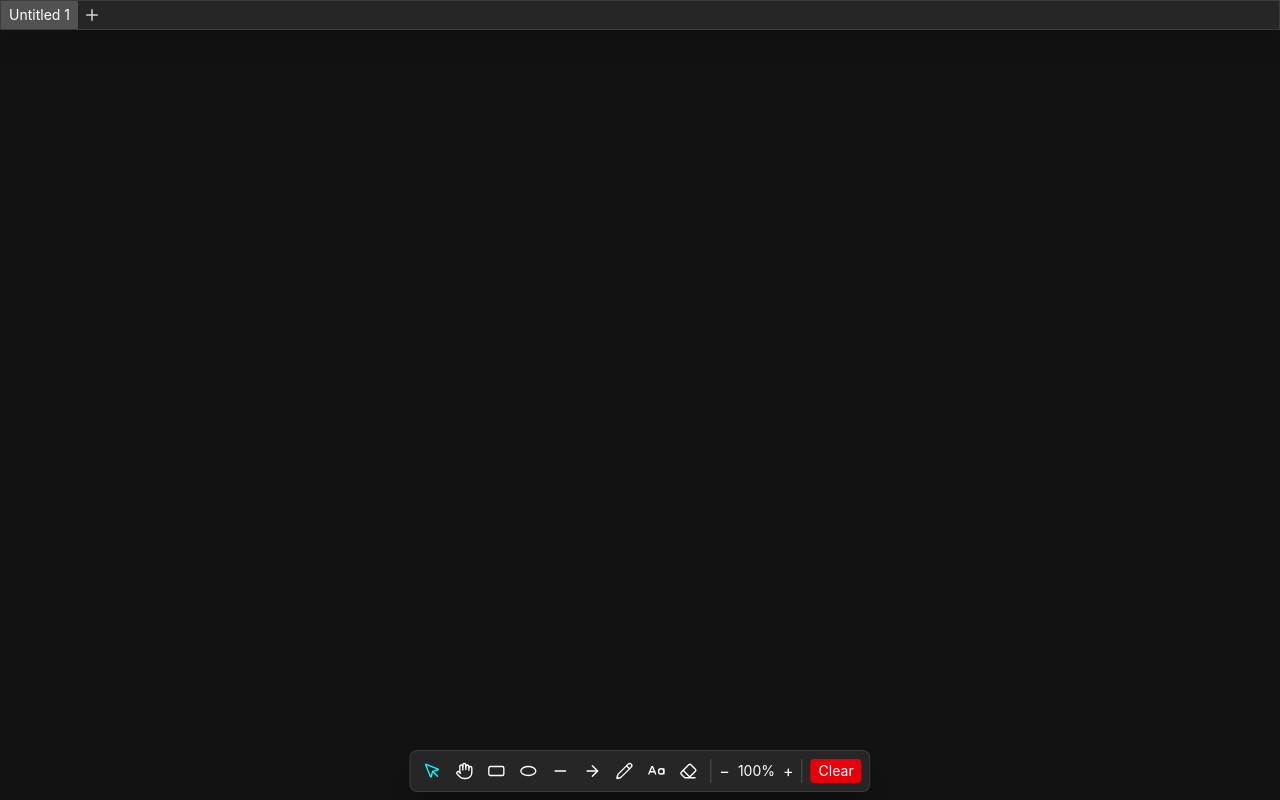
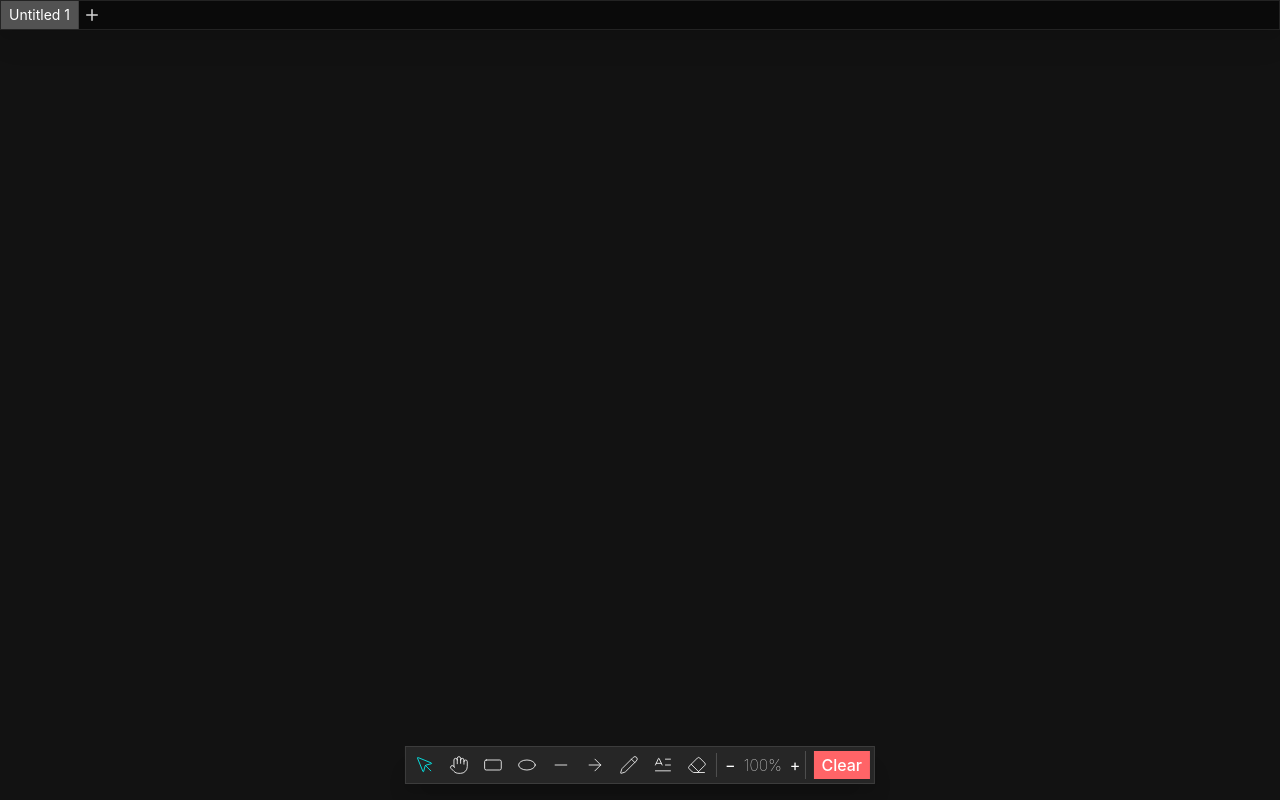
Before and after one commit to SayaniSen2022/sketch-in-sync, a React (Vite) app in the folder client/: page / in a window 1280 px wide. Built offline with nearby package versions, Linux system fonts and the light colour scheme.

Commit message:
added tabs, canvas instances to be stored in local storage

```diff
--- a/client/src/App.tsx
+++ b/client/src/App.tsx
@@ -1,64 +1,99 @@
-import { useState } from "react";
+import { useCallback, useEffect, useState } from "react";
 import Canvas from "@/components/Canvas";
 import CloseTabModal from "@/components/CloseTabModal";
 import TabBar, { type CanvasTab } from "@/components/TabBar";
+import {
+  clearStoredDocument,
+  loadStoredWorkspace,
+  saveStoredWorkspace,
+} from "@/canvas/scene/persistence";
 
 function createTab(title: string, isDefault = false): CanvasTab {
   return { id: crypto.randomUUID(), title, isDefault };
 }
 
 function App() {
-  const [tabs, setTabs] = useState<CanvasTab[]>(() => [createTab("Untitled 1", true)]);
-  const [activeTabId, setActiveTabId] = useState(() => tabs[0].id);
+  const [workspace, setWorkspace] = useState(() => loadStoredWorkspace());
   const [pendingCloseTabId, setPendingCloseTabId] = useState<string | null>(null);
+  const [closingTabId, setClosingTabId] = useState<string | null>(null);
+  const tabs: CanvasTab[] = workspace.tabs;
+  const activeTabId = workspace.activeTabId;
+
+  useEffect(() => {
+    saveStoredWorkspace(tabs, activeTabId);
+  }, [tabs, activeTabId]);
 
   const createNewTab = () => {
     const tab = createTab(`Untitled ${tabs.length + 1}`);
-    setTabs([...tabs, tab]);
-    setActiveTabId(tab.id);
+    setWorkspace({ tabs: [...tabs, tab], activeTabId: tab.id });
   };
 
   const renameTab = (tabId: string, title: string) => {
-    setTabs((currentTabs) =>
-      currentTabs.map((tab) => (tab.id === tabId ? { ...tab, title } : tab)),
-    );
+    setWorkspace((currentWorkspace) => ({
+      ...currentWorkspace,
+      tabs: currentWorkspace.tabs.map((tab) => (tab.id === tabId ? { ...tab, title } : tab)),
+    }));
   };
 
-  const closeTab = (tabId: string) => {
+  const closeTab = useCallback(
+    (tabId: string) => {
       const tab = tabs.find((candidate) => candidate.id === tabId);
       if (!tab) return;
 
       const closingIndex = tabs.findIndex((candidate) => candidate.id === tabId);
       const remainingTabs = tabs.filter((candidate) => candidate.id !== tabId);
+      clearStoredDocument(tabId);
 
       if (remainingTabs.length === 0) {
         const replacement = createTab("Untitled 1", true);
-      setTabs([replacement]);
-      setActiveTabId(replacement.id);
+        setWorkspace({ tabs: [replacement], activeTabId: replacement.id });
         return;
       }
 
-    setTabs(remainingTabs);
-    if (activeTabId === tabId) {
-      setActiveTabId(remainingTabs[Math.min(closingIndex, remainingTabs.length - 1)].id);
-    }
-  };
+      setWorkspace({
+        tabs: remainingTabs,
+        activeTabId:
+          activeTabId === tabId
+            ? remainingTabs[Math.min(closingIndex, remainingTabs.length - 1)].id
+            : activeTabId,
+      });
+    },
+    [activeTabId, tabs],
+  );
 
   const confirmCloseTab = () => {
     if (!pendingCloseTabId) return;
+    if (pendingCloseTabId === activeTabId) {
+      setClosingTabId(pendingCloseTabId);
+    } else {
       closeTab(pendingCloseTabId);
+    }
     setPendingCloseTabId(null);
   };
+
+  const handleDiscardReady = useCallback(() => {
+    if (!closingTabId) return;
+
+    closeTab(closingTabId);
+    setClosingTabId(null);
+  }, [closingTabId, closeTab]);
 
   const pendingCloseTab = tabs.find((tab) => tab.id === pendingCloseTabId);
 
   return (
     <div className="relative">
-      <Canvas />
+      <Canvas
+        key={activeTabId}
+        tabId={activeTabId}
+        discardOnUnmount={closingTabId === activeTabId}
+        onDiscardReady={handleDiscardReady}
+      />
       <TabBar
         tabs={tabs}
         activeTabId={activeTabId}
-        onSelectTab={setActiveTabId}
+        onSelectTab={(tabId) =>
+          setWorkspace((currentWorkspace) => ({ ...currentWorkspace, activeTabId: tabId }))
+        }
         onCreateTab={createNewTab}
         onRenameTab={renameTab}
         onCloseTab={setPendingCloseTabId}
--- a/client/src/canvas/CanvasEngine.ts
+++ b/client/src/canvas/CanvasEngine.ts
@@ -21,6 +21,7 @@ const AUTOSAVE_DELAY_MS = 350;
 
 class CanvasEngine {
   private canvas: HTMLCanvasElement;
+  private readonly tabId: string;
   private ctx: CanvasRenderingContext2D | null = null;
 
   private scene = new Scene();
@@ -31,13 +32,15 @@ class CanvasEngine {
   private tools!: Record<Exclude<Tool, "hand">, ToolStrategy>;
   private activeTool!: ToolStrategy;
   private saveTimer: number | null = null;
+  private shouldPersistOnDestroy = true;
   private isSpacePressed = false;
   private isPanning = false;
   private panStartX = 0;
   private panStartY = 0;
 
-  constructor(canvas: HTMLCanvasElement) {
+  constructor(canvas: HTMLCanvasElement, tabId: string) {
     this.canvas = canvas;
+    this.tabId = tabId;
   }
 
   init() {
@@ -48,7 +51,7 @@ class CanvasEngine {
     }
 
     this.renderer = new CanvasRenderer(this.ctx);
-    const storedDocument = loadStoredDocument();
+    const storedDocument = loadStoredDocument(this.tabId);
     this.scene.replaceShapes(storedDocument.shapes);
     this.editor.setCanvasBackgroundColor(storedDocument.backgroundColor);
     this.editor.setViewport(storedDocument.viewport);
@@ -77,6 +80,7 @@ class CanvasEngine {
     this.attachEventListeners();
 
     this.render(false);
+    this.saveScene();
   }
 
   public setTool(tool: Tool) {
@@ -340,9 +344,18 @@ class CanvasEngine {
     }
   }
 
+  public discardOnDestroy() {
+    this.shouldPersistOnDestroy = false;
+    this.cancelScheduledSave();
+  }
+
   destroy() {
-    this.activeTool.commitText();
-    this.saveScene();
+    if (this.shouldPersistOnDestroy) {
+      this.activeTool.commitText();
+      this.saveScene();
+    } else {
+      this.cancelScheduledSave();
+    }
 
     window.removeEventListener("resize", this.handleResize);
 
@@ -376,6 +389,7 @@ class CanvasEngine {
       this.scene.getShapes(),
       this.editor.canvasBackgroundColor,
       this.editor.viewport,
+      this.tabId,
     );
   }
 
--- a/client/src/canvas/scene/persistence.ts
+++ b/client/src/canvas/scene/persistence.ts
@@ -2,8 +2,13 @@ import type { CanvasShape } from "./types";
 import { BACKGROUND_COLORS, DEFAULT_CANVAS_BACKGROUND } from "../stylePresets";
 import { DEFAULT_VIEWPORT, MAX_ZOOM, MIN_ZOOM, type Viewport } from "../viewport";
 
-const STORAGE_KEY = "sketch-in-sync:scene:v1";
+const LEGACY_STORAGE_KEY = "sketch-in-sync:scene:v1";
+const DOCUMENT_STORAGE_PREFIX = "sketch-in-sync:scene:v1:";
+const WORKSPACE_STORAGE_KEY = "sketch-in-sync:tabs:v1";
 const STORAGE_VERSION = 3;
+const WORKSPACE_VERSION = 1;
+
+export const DEFAULT_TAB_ID = "default";
 
 interface StoredDocument {
   version: number;
@@ -17,15 +22,29 @@ interface StoredSceneV1 {
   shapes: CanvasShape[];
 }
 
+export interface StoredCanvasTab {
+  id: string;
+  title: string;
+  isDefault: boolean;
+}
+
+interface StoredWorkspace {
+  version: number;
+  tabs: StoredCanvasTab[];
+  activeTabId: string;
+}
+
 let hasReportedStorageError = false;
 
-export function loadStoredDocument(): {
+export function loadStoredDocument(tabId = DEFAULT_TAB_ID): {
   shapes: CanvasShape[];
   backgroundColor: string;
   viewport: Viewport;
 } {
   try {
-    const value = window.localStorage.getItem(STORAGE_KEY);
+    const value =
+      window.localStorage.getItem(getDocumentStorageKey(tabId)) ??
+      (tabId === DEFAULT_TAB_ID ? window.localStorage.getItem(LEGACY_STORAGE_KEY) : null);
 
     if (!value) return emptyDocument();
 
@@ -58,6 +77,7 @@ export function saveStoredDocument(
   shapes: CanvasShape[],
   backgroundColor: string,
   viewport: Viewport,
+  tabId = DEFAULT_TAB_ID,
 ): void {
   const storedScene: StoredDocument = {
     version: STORAGE_VERSION,
@@ -67,18 +87,59 @@ export function saveStoredDocument(
   };
 
   try {
-    window.localStorage.setItem(STORAGE_KEY, JSON.stringify(storedScene));
+    window.localStorage.setItem(getDocumentStorageKey(tabId), JSON.stringify(storedScene));
   } catch {
     reportStorageError();
   }
 }
 
-export function clearStoredDocument(): void {
+export function clearStoredDocument(tabId = DEFAULT_TAB_ID): void {
   try {
-    window.localStorage.removeItem(STORAGE_KEY);
+    window.localStorage.removeItem(getDocumentStorageKey(tabId));
   } catch {
     reportStorageError();
   }
+}
+
+export function loadStoredWorkspace(): { tabs: StoredCanvasTab[]; activeTabId: string } {
+  try {
+    const value = window.localStorage.getItem(WORKSPACE_STORAGE_KEY);
+
+    if (!value) return emptyWorkspace();
+
+    const workspace: unknown = JSON.parse(value);
+    if (!isStoredWorkspace(workspace)) return emptyWorkspace();
+
+    return { tabs: workspace.tabs, activeTabId: workspace.activeTabId };
+  } catch {
+    reportStorageError();
+    return emptyWorkspace();
+  }
+}
+
+export function saveStoredWorkspace(tabs: StoredCanvasTab[], activeTabId: string): void {
+  const workspace: StoredWorkspace = {
+    version: WORKSPACE_VERSION,
+    tabs,
+    activeTabId,
+  };
+
+  try {
+    window.localStorage.setItem(WORKSPACE_STORAGE_KEY, JSON.stringify(workspace));
+  } catch {
+    reportStorageError();
+  }
+}
+
+function getDocumentStorageKey(tabId: string): string {
+  return `${DOCUMENT_STORAGE_PREFIX}${encodeURIComponent(tabId)}`;
+}
+
+function emptyWorkspace(): { tabs: StoredCanvasTab[]; activeTabId: string } {
+  return {
+    tabs: [{ id: DEFAULT_TAB_ID, title: "Untitled 1", isDefault: true }],
+    activeTabId: DEFAULT_TAB_ID,
+  };
 }
 
 function emptyDocument(): { shapes: CanvasShape[]; backgroundColor: string; viewport: Viewport } {
@@ -97,6 +158,24 @@ function isStoredDocument(value: unknown): value is StoredDocument {
     isBackgroundColor(value.backgroundColor) &&
     isViewport(value.viewport) &&
     value.shapes.every(isCanvasShape)
+  );
+}
+
+function isStoredWorkspace(value: unknown): value is StoredWorkspace {
+  return (
+    isRecord(value) &&
+    value.version === WORKSPACE_VERSION &&
+    typeof value.activeTabId === "string" &&
+    Array.isArray(value.tabs) &&
+    value.tabs.length > 0 &&
+    value.tabs.every(
+      (tab) =>
+        isRecord(tab) &&
+        isNonEmptyString(tab.id) &&
+        isNonEmptyString(tab.title) &&
+        typeof tab.isDefault === "boolean",
+    ) &&
+    value.tabs.some((tab) => tab.id === value.activeTabId)
   );
 }
 
--- a/client/src/components/TabBar.tsx
+++ b/client/src/components/TabBar.tsx
@@ -45,7 +45,7 @@ export default function TabBar({
   return (
     <nav
       aria-label="Canvas tabs"
-      className="absolute z-[200] top-0 left-0 flex w-full items-center overflow-x-auto border border-white/10 bg-neutral-800 text-white shadow-xl"
+      className="absolute z-[200] top-0 left-0 flex w-full items-center overflow-x-auto border border-white/10 bg-neutral-950 text-white shadow-xl"
     >
       {tabs.map((tab) => {
         const isActive = tab.id === activeTabId;
@@ -54,7 +54,7 @@ export default function TabBar({
         return (
           <div
             key={tab.id}
-            className={`flex items-center gap-1 px-2 py-1 border-r border-neutral-800 text-sm ${
+            className={`flex items-center gap-1 px-2 py-1 border-r border-neutral-700 text-sm ${
               isActive ? "bg-neutral-600" : "hover:bg-neutral-700"
             }`}
           >
--- a/client/src/components/Toolbar.tsx
+++ b/client/src/components/Toolbar.tsx
@@ -8,7 +8,7 @@ import {
   MousePointer,
   Pencil,
   RectangleHorizontal,
-  CaseSensitive,
+  TextInitial,
   type LucideIcon,
 } from "lucide-react";
 import "../index.css";
@@ -31,7 +31,7 @@ const TOOLS: { tool: Tool; label: string; icon: LucideIcon }[] = [
   { tool: "line", label: "Line", icon: Minus },
   { tool: "arrow", label: "Arrow", icon: ArrowRight },
   { tool: "pencil", label: "Pencil", icon: Pencil },
-  { tool: "text", label: "Text", icon: CaseSensitive },
+  { tool: "text", label: "Text", icon: TextInitial },
   { tool: "eraser", label: "Eraser", icon: Eraser },
 ];
 
@@ -45,7 +45,7 @@ export default function Toolbar({
   onResetZoom,
 }: ToolbarProps) {
   return (
-    <nav className="absolute z-100 bottom-2 left-1/2 flex -translate-x-1/2 items-center gap-2 rounded-lg border border-white/10 bg-neutral-800 p-2 text-white shadow-xl">
+    <nav className="absolute z-100 bottom-4 left-1/2 flex -translate-x-1/2 items-center gap-1 border border-white/10 bg-neutral-800 p-1 text-white shadow-xl">
       <div className="flex items-center gap-1">
         {TOOLS.map(({ tool, label, icon: Icon }) => (
           <button
@@ -58,7 +58,7 @@ export default function Toolbar({
             className={currentTool === tool ? "active" : ""}
             style={{ cursor: "pointer", padding: "0 5px" }}
           >
-            <Icon size={18} strokeWidth={1.8} aria-hidden="true" />
+            <Icon size={20} strokeWidth={1} aria-hidden="true" />
           </button>
         ))}
       </div>
@@ -66,7 +66,12 @@ export default function Toolbar({
         <button type="button" aria-label="Zoom out" onClick={onZoomOut}>
           −
         </button>
-        <button type="button" onClick={onResetZoom} className="px-2 text-sm" title="Reset zoom">
+        <button
+          type="button"
+          onClick={onResetZoom}
+          className="px-2 text-md font-thin"
+          title="Reset zoom"
+        >
           {Math.round(zoom * 100)}%
         </button>
         <button type="button" aria-label="Zoom in" onClick={onZoomIn}>
@@ -76,7 +81,7 @@ export default function Toolbar({
       <div className="flex items-center border-l border-white/20 pl-2">
         <button
           type="button"
-          className="rounded bg-red-600 px-2 py-0.5 text-sm text-white hover:bg-red-500"
+          className="bg-red-400 px-2 py-0.5 text-md font-medium text-white hover:bg-red-500 transition-colors duration-300 ease-in-out cursor-pointer"
           onClick={onClearCanvas}
         >
           Clear
```
Also changed, not shown: client/src/components/Canvas.tsx (+15 -2 lines). Lines whose indentation alone changed are shown as unchanged.
